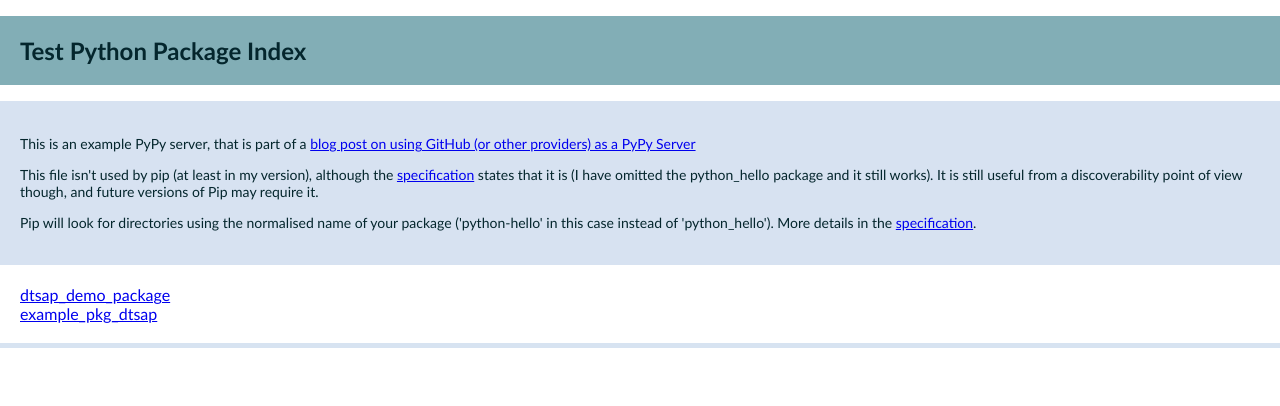
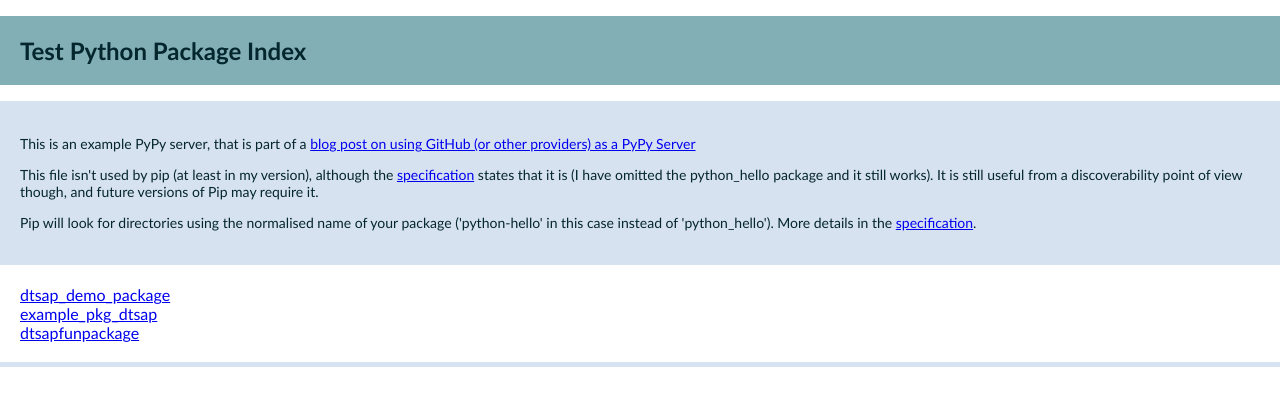
Before and after one commit to dtsap/test-pi, a plain HTML site: page index.html in a window 1280 px wide. Shown: the top 406 px of the page. Drawn offline with Linux system fonts and the light colour scheme.

Commit message:
Add funpackage

```diff
--- a/index.html
+++ b/index.html
@@ -37,7 +37,9 @@
 	</section>
 	<div class="package" >
 		<a href="dtsap-demo-package/">dtsap_demo_package</a><br/>
-		<a href="example-pkg-dtsap/">example_pkg_dtsap</a>
+		<a href="example-pkg-dtsap/">example_pkg_dtsap</a><br/>
+		<a href="dtsapfunpackage/">dtsapfunpackage</a><br/>
+
 	</div>
   </body>
 </html>
```
Also changed, not shown: dtsapfunpackage/index.html (added, +10 -0 lines).
